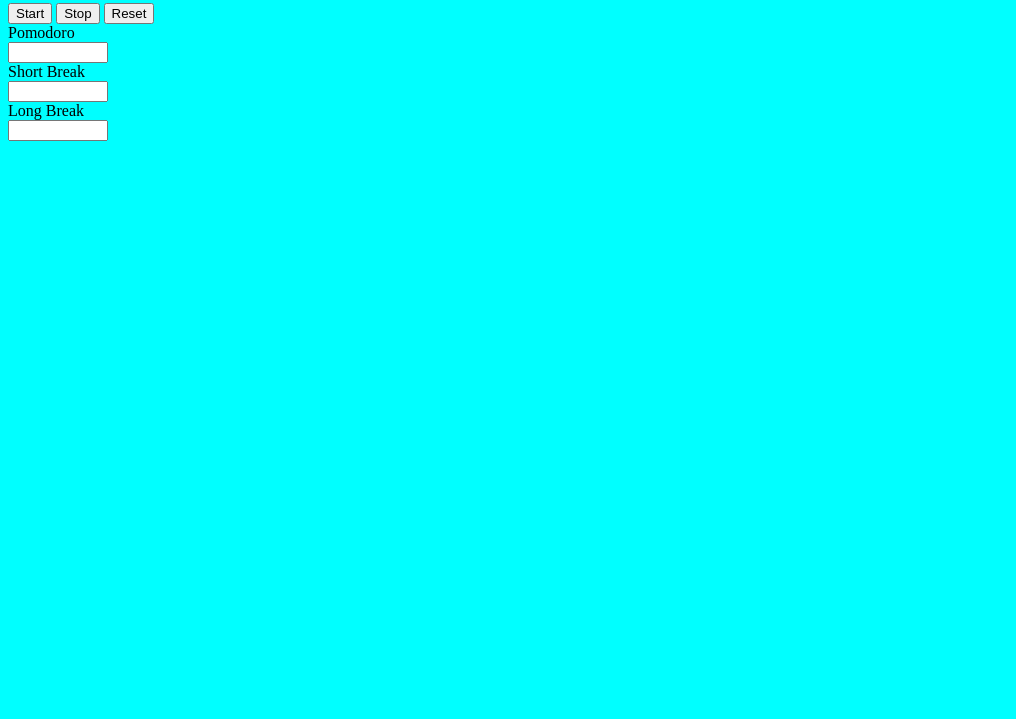
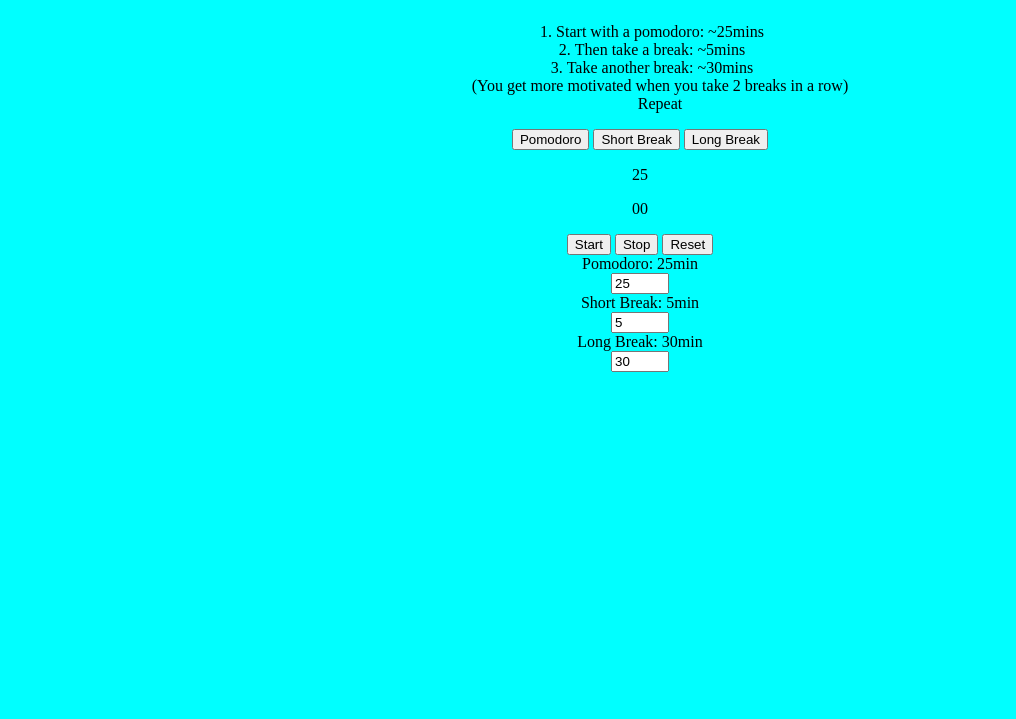
Before and after one commit to RedPho/doropomo, a website built with webpack: page dist/index.html in a window 1280 px wide. Shown: the part 81-800 px from the top of the page, without its empty margins (0-1016 px from the left). Built offline with Linux system fonts and the light colour scheme.

Commit message:
Add breaks and inputs

```diff
--- a/src/modules/pomodoro.js
+++ b/src/modules/pomodoro.js
@@ -2,6 +2,8 @@ var minFirst = document.getElementById("min").innerText;
 var secFirst = document.getElementById("sec").innerText;
 var secInterval;
 var minInterval;
+
+
 console.log(secInterval);
 
 function startTimer(){
--- a/src/style.css
+++ b/src/style.css
@@ -1,9 +1,24 @@
 body {
   background-color: aqua;
+  display: flex;
+  flex-direction: column;
+  justify-content: center;
+  align-items: center;
 }
 
 .input-container {
   display: flex;
   flex-direction: column;
-  width: 100px;
+  align-items: center;
+  justify-content: center;
 }
+
+input {
+    width: 50px;
+}
+
+#effectivity {
+    display: flex;
+    flex-direction: column;
+    align-items: center;
+}
```
Also changed, not shown: dist/index.html, dist/main.js.
